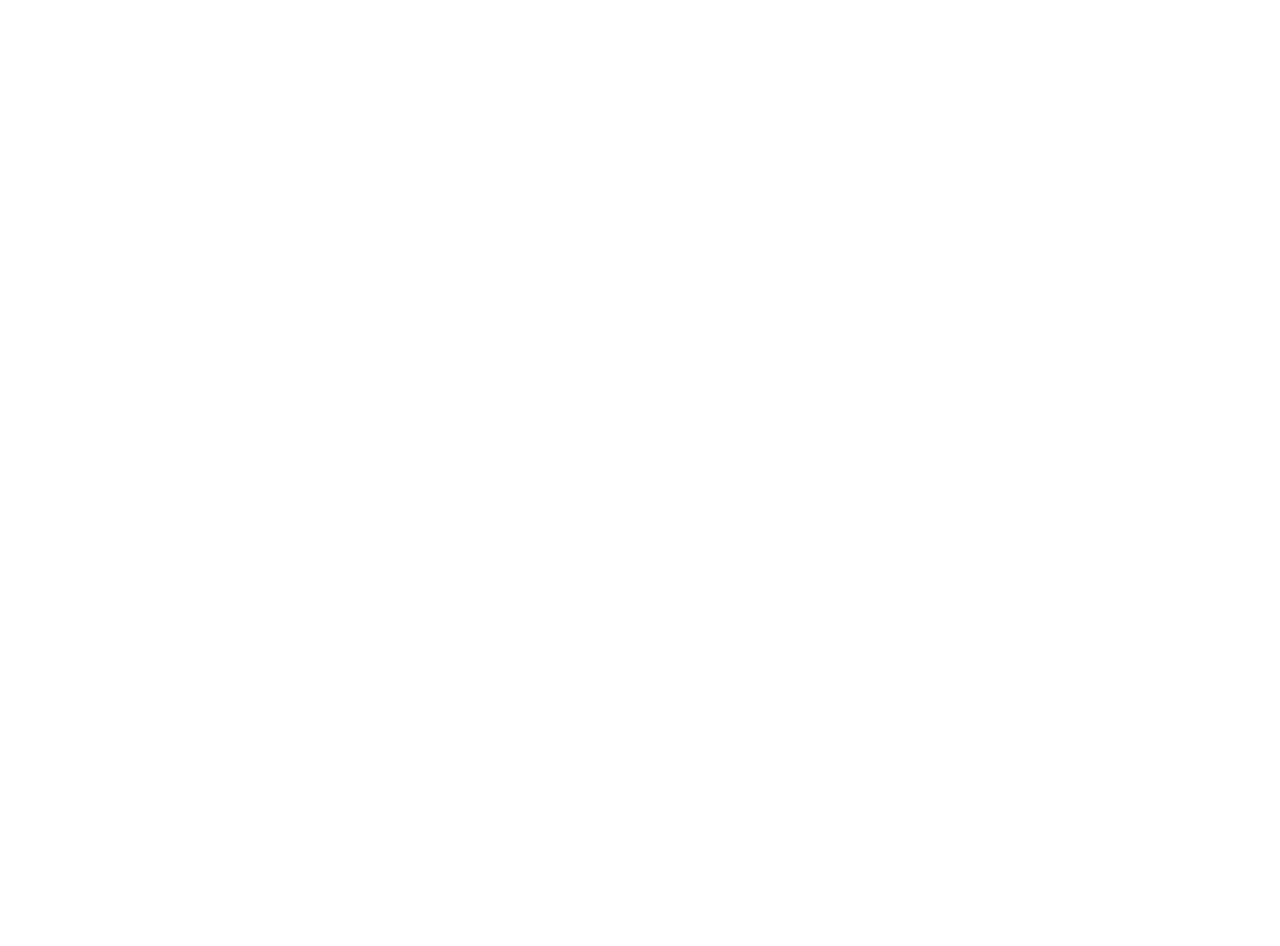
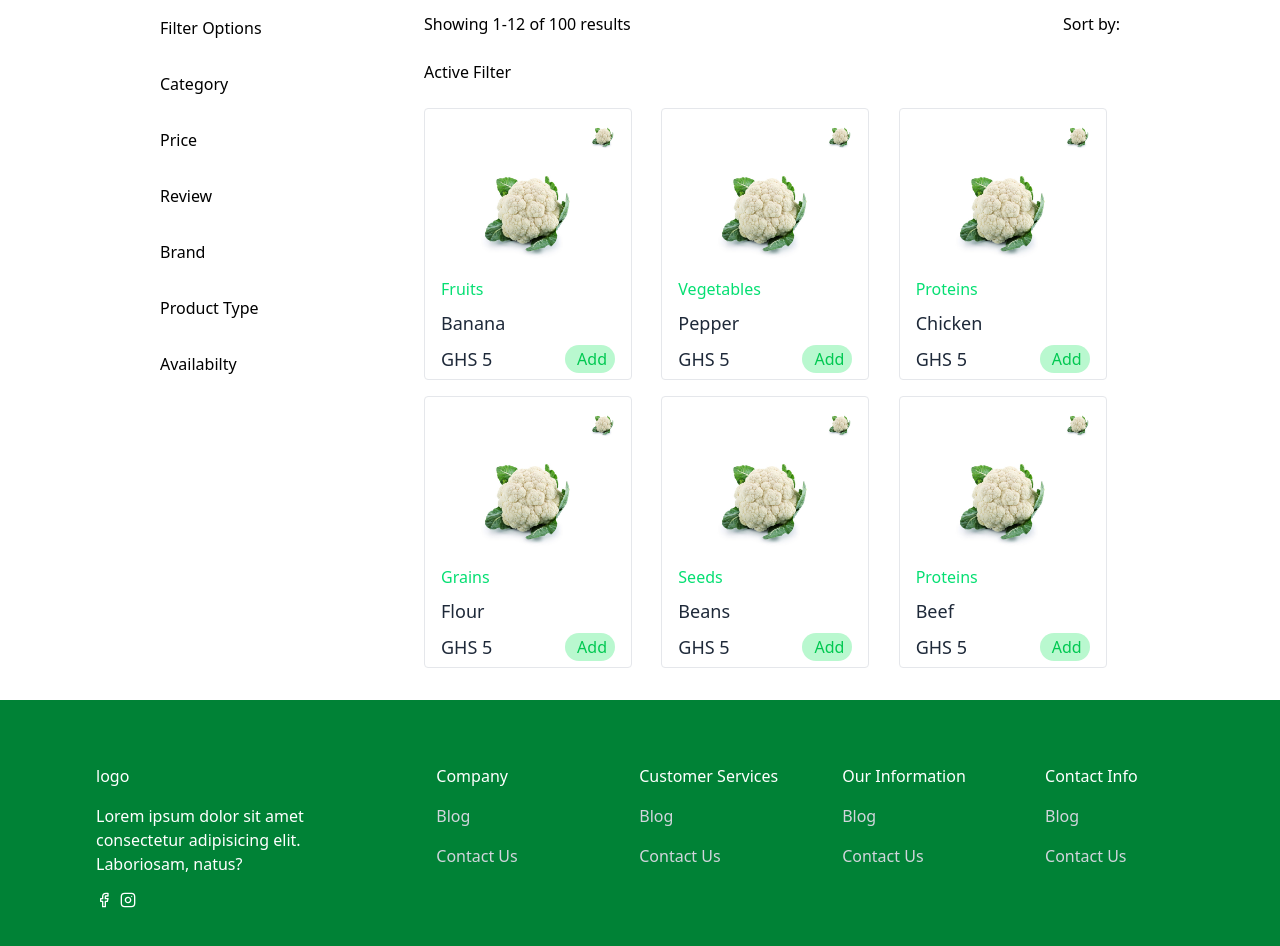
Before and after one commit to emefaAngela/Mersam-groceries, a React (Vite) app: page /shop in a window 1280 px wide. Before the commit this address had no page. Shown: the part 380-1326 px from the top of the page. Before the commit the page ends 800 px from the top, so only its background shows below. Built offline with nearby package versions, Linux system fonts and the light colour scheme.

Commit message:
added shop page

```diff
--- a/src/App.tsx
+++ b/src/App.tsx
@@ -4,7 +4,8 @@ import { Container } from "./components/container";
 import Homepage from "./app/presentation/homepage";
 import { BrowserRouter, Routes, Route } from "react-router-dom";
 import Dashboard from "./app/presentation/dashboard/dashboard";
-import { FacebookIcon, InstagramIcon } from "lucide-react";
+// import { FacebookIcon, InstagramIcon } from "lucide-react";
+import Shoppage from "./app/presentation/shoppage";
 //import Products from "./app/presentation/dashboard/products";
 function App() {
   //const [count, setCount] = useState(0);
@@ -20,7 +21,7 @@ function App() {
                 <Homepage />
               </Container>
               {/* Footer */}
-              <div className="w-full  bg-green-700 h-96 sm:h-72 px-10 sm:px-24 py-16 flex flex-col sm:flex-row space-x-8 sm:space-x-16 justify-between">
+              {/* <div className="w-full  bg-green-700 h-96 sm:h-72 px-10 sm:px-24 py-16 flex flex-col sm:flex-row space-x-8 sm:space-x-16 justify-between">
                 <div className="flex flex-col space-y-4 text-white w-64">
                   <div>logo</div>
                   <div>
@@ -64,11 +65,16 @@ function App() {
                     <div className="text-gray-300">Contact Us</div>
                   </div>
                 </div>
-              </div>
+              </div> */}
             </div>
           }
         />
         <Route path="/dashboard/*" element={<Dashboard />} />
+        <Route path="/shop" element={<div w-full h-full>
+          <Container>
+            <Shoppage />
+          </Container>
+        </div>} />
       </Routes>
     </BrowserRouter>
   );
--- a/src/app/presentation/homepage.tsx
+++ b/src/app/presentation/homepage.tsx
@@ -4,8 +4,10 @@ import { BikeIcon, AnchorIcon, ShoppingBasket } from "lucide-react";
 import { categories } from "../data/categories";
 import { products } from "../data/products";
 import cover from "../../assets/cover.jpeg";
+import { useNavigate } from "react-router-dom";
 
 export default function Homepage() {
+  const navigate = useNavigate();
   return (
     <div className="w-full h-full flex flex-col space-y-16 ">
       <div className="hdden sm:w-full">
@@ -48,8 +50,8 @@ export default function Homepage() {
             alt="Homepage Image"
             className="w-full -ml-8 sm:-ml-0 sm:w-3/4 sm:h-auto"
           />
-          <div>
-            <Button className="relative bottom-10 sm:bottom-20 left-20 bg-white flex space-x-2 text-center items-center">
+          <div className="absolute">
+            <Button className="relative -bottom-60  sm:-bottom-100 left-20 bg-white flex space-x-2 text-center items-center">
               <div className="bg-green-700 p-1 rounded-full">
                 <BikeIcon className="w-5 h-5 text-white" />
               </div>
@@ -109,7 +111,12 @@ export default function Homepage() {
             </p>
           </div>
           <div>
-            <Button className="bg-green-700 text-white px-3">
+            <Button
+              className="bg-green-700 text-white px-3"
+              onClick={() => {
+                navigate("/shop");
+              }}
+            >
               View All Products
             </Button>
           </div>
--- a/src/app/presentation/shared/navbar.tsx
+++ b/src/app/presentation/shared/navbar.tsx
@@ -1,6 +1,6 @@
 import {
   ShoppingBagIcon,
-  //SearchIcon,
+  UserRound,
   ArrowDown,
 } from "lucide-react";
 import { Button } from "../../../components/button";
@@ -35,6 +35,7 @@ export default function Navbar() {
           </div>
           <div className="flex flex-row space-x-2">
             <ShoppingBagIcon className="w-4 h-4" />
+            <UserRound className="w-4 h-4" />
           </div>
         </div>
       </div>
--- /dev/null
+++ b/src/app/presentation/shoppage.tsx
@@ -0,0 +1,77 @@
+import { products } from "../data/products";
+export default function Shoppage() {
+  return (
+    <div className="w-full h-full m-0">
+      <div className="w-full m-0 h-48  text-black  flex flex-col items-center justify-center space-y-2">
+        <h1 className="font-bold text-3xl">Shop page</h1>
+        <span>Home/Shop</span>
+      </div>
+
+      <div className="mx-16   flex flex-row space-x-8  justify-center items-center">
+        <div className="w-1/4 text-left -mt-64">
+          <div>Filter Options</div>
+
+          <div className="my-8 space-y-8 flex flex-col">
+            <div>Category</div>
+            <div>Price</div>
+            <div>Review</div>
+            <div>Brand</div>
+            <div>Product Type</div>
+            <div>Availabilty</div>
+          </div>
+        </div>
+        <div className="w-3/4 flex flex-col space-y-6 my-8">
+          <div className="flex flex-row justify-between">
+            <div>Showing 1-12 of 100 results</div>
+            <div>Sort by:</div>
+          </div>
+          <div className="flex flex-row space-x-4">
+            <div>Active Filter</div>
+          </div>
+          <div>
+            <div className="w-full grid grid-cols-3 gap-4">
+              {products.map((product) => (
+                <div
+                  key={product.id}
+                  className="flex-none flex flex-col space-y-4 sm:w-52 w-52 h-68 border border-gray-200 rounded-sm p-4"
+                >
+                  <div className="flex justify-end">
+                    <img
+                      className="w-6 h-6"
+                      src={product.image}
+                      alt="wishlist"
+                    />
+                  </div>
+                  <div className="flex justify-center">
+                    <img
+                      className="w-24 h-24"
+                      src={product.image}
+                      alt="wishlist"
+                    />
+                  </div>
+                  <div className="flex flex-col space-y-2">
+                    <div className="text-green-400 text-md">
+                      {product.category}
+                    </div>
+                    <div className="font medium text-lg text-gray-800">
+                      {product.title}
+                    </div>
+                    <div className="flex flex-row justify-between">
+                      <div className="text-lg text-gray-800 font-medium">
+                        GHS {product.price}
+                      </div>
+                      <div className="flex space-x-1 w-fit bg-green-200 rounded-full px-2 text-center items-center">
+                        <div></div>
+                        <div className="text-green-500">Add</div>
+                      </div>
+                    </div>
+                  </div>
+                </div>
+              ))}
+            </div>
+          </div>
+        </div>
+      </div>
+    </div>
+  );
+}
--- a/src/components/container.tsx
+++ b/src/components/container.tsx
@@ -1,6 +1,7 @@
 import * as React from "react";
 import { cn } from "../app/lib/utils";
 import Navbar from "../app/presentation/shared/navbar";
+import { FacebookIcon, InstagramIcon } from "lucide-react";
 
 function Container({
   className,
@@ -16,6 +17,49 @@ function Container({
       >
         {children}
       </div>
+      <div>
+        <div className="w-full  bg-green-700 h-96 sm:h-72 px-10 sm:px-24 py-16 flex flex-col sm:flex-row space-x-8 sm:space-x-16 justify-between">
+          <div className="flex flex-col space-y-4 text-white w-64">
+            <div>logo</div>
+            <div>
+              Lorem ipsum dolor sit amet consectetur adipisicing elit.
+              Laboriosam, natus?
+            </div>
+            <div>
+              <ul className="flex flex-row space-x-2">
+                <li>
+                  <FacebookIcon className="w-4 h-4" />
+                </li>
+                <li>
+                  <InstagramIcon className="w-4 h-4" />
+                </li>
+              </ul>
+            </div>
+          </div>
+          <div className="grid grid-cols-4 gap-16">
+            <div className="flex flex-col space-y-4">
+              <div className="text-white font-medium">Company</div>
+              <div className="text-gray-300">Blog</div>
+              <div className="text-gray-300">Contact Us</div>
+            </div>
+            <div className="flex flex-col space-y-4">
+              <div className="text-white font-medium">Customer Services</div>
+              <div className="text-gray-300">Blog</div>
+              <div className="text-gray-300">Contact Us</div>
+            </div>
+            <div className="flex flex-col space-y-4">
+              <div className="text-white font-medium">Our Information</div>
+              <div className="text-gray-300">Blog</div>
+              <div className="text-gray-300">Contact Us</div>
+            </div>
+            <div className="flex flex-col space-y-4">
+              <div className="text-white font-medium">Contact Info</div>
+              <div className="text-gray-300">Blog</div>
+              <div className="text-gray-300">Contact Us</div>
+            </div>
+          </div>
+        </div>
+      </div>
     </div>
   );
 }
```
